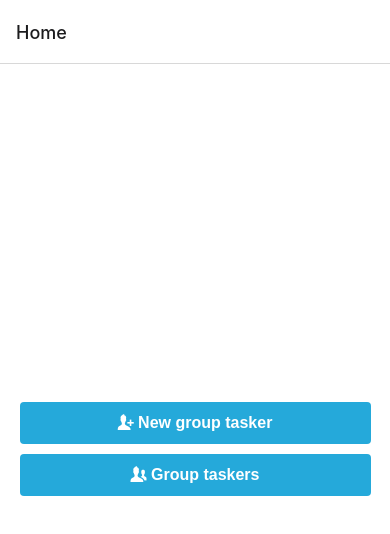
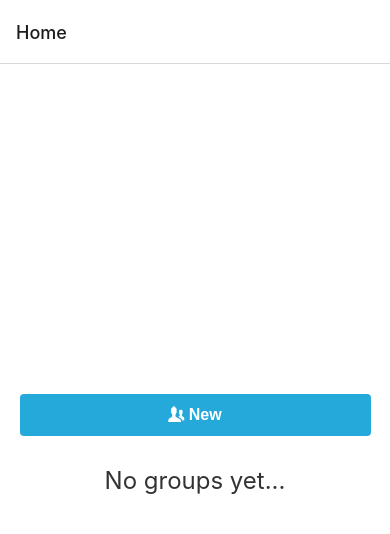
Before and after one commit to attepee/group-tasker, a React Native app in the folder src/: screen /Home in a window 390 px wide. Shown: the top 534 px of the page. Built offline with nearby package versions, Linux system fonts and the light colour scheme.

Commit message:
Restructure screens, store and fetch data

```diff
--- a/src/App.js
+++ b/src/App.js
@@ -3,8 +3,6 @@ import { NavigationContainer } from '@react-navigation/native';
 import { createNativeStackNavigator } from '@react-navigation/native-stack';
 
 import { HomeScreen } from './screens/HomeScreen'
-import { NewGroupTasker } from './screens/NewGroupTasker';
-import { GroupTaskers } from './screens/GroupTaskers';
 import { GroupTasker } from './screens/GroupTasker';
 
 const Stack = createNativeStackNavigator();
@@ -14,8 +12,6 @@ export default function App() {
     <NavigationContainer>
       <Stack.Navigator initialRouteName="Home">
         <Stack.Screen name='Home' component={HomeScreen} />
-        <Stack.Screen name='New group tasker' component={NewGroupTasker} />
-        <Stack.Screen name='Group taskers' component={GroupTaskers} />
         <Stack.Screen name='Group tasker' component={GroupTasker} />
       </Stack.Navigator>
     </NavigationContainer>
--- a/src/Styles.js
+++ b/src/Styles.js
@@ -1,6 +1,7 @@
 import { Dimensions, StyleSheet } from 'react-native';
 
 const width = Dimensions.get('window').width;
+const height = Dimensions.get('window').height;
 
 export const Styles = StyleSheet.create({
     // Root
@@ -125,5 +126,41 @@ export const Styles = StyleSheet.create({
         width: ((width < 768) ? '90%' : '30%'),
         alignItems: 'center',
         justifyContent: 'center',
-    }
+    },
+    // FlatList
+    FlatList: {
+        width: '100%',
+        maxHeight: height * 0.8
+    },
+    ItemContainer: {
+        width: '100%',
+        flexDirection: "row",
+        justifyContent: 'center',
+        marginBottom: 10,
+    },
+    ItemTitleContainer: {
+        width: '80%',
+        borderStyle: 'solid',
+        borderWidth: 2,
+        borderColor: '#333',
+        borderBottomLeftRadius: 5,
+        borderTopLeftRadius: 5,
+        padding: 10
+    },
+    ItemTitle: {
+        fontSize: 20,
+        fontWeight: 'bold',
+        color: '#333',
+        textAlign: 'center'
+    },
+    ItemButton: {
+        justifyContent: 'center',
+        alignItems: 'center',
+        width: '20%',
+        backgroundColor: '#333',
+        fontWeight: 'bold',
+        color: '#fff',
+        borderBottomRightRadius: 5,
+        borderTopRightRadius: 5
+    },
 });
--- /dev/null
+++ b/src/components/EmptyMsg.js
@@ -0,0 +1,10 @@
+import * as React from 'react';
+import { Text, View } from 'react-native';
+
+export function EmptyMsg(msg) {
+    return (
+        <View style={{justifyContent: 'center', alignItems: 'center', flex: 1}}>
+            <Text style={{color: '#333', fontSize: 24, textAlign: 'center', padding: 20}}>{msg}</Text>
+        </View>
+    );
+}
--- a/src/package.json
+++ b/src/package.json
@@ -10,6 +10,7 @@
     "eject": "expo eject"
   },
   "dependencies": {
+    "@react-native-async-storage/async-storage": "~1.15.0",
     "@react-navigation/native": "^6.0.10",
     "@react-navigation/native-stack": "^6.6.1",
     "expo": "~44.0.0",
@@ -19,7 +20,8 @@
     "react-native": "0.64.3",
     "react-native-safe-area-context": "3.3.2",
     "react-native-screens": "~3.10.1",
-    "react-native-web": "0.17.1"
+    "react-native-web": "0.17.1",
+    "uuid": "^8.3.2"
   },
   "devDependencies": {
     "@babel/core": "^7.12.9"
--- a/src/screens/GroupTasker.js
+++ b/src/screens/GroupTasker.js
@@ -134,7 +134,6 @@ export function GroupTasker({ navigation }) {
             >
                 <View style={Styles.ModalRoot}>
                     <View style={Styles.ModalContainer}>
-                        <Text style={Styles.InputHeader}>Draw groups and tasks</Text>
                         <Text style={Styles.InputHeader}>Group  size</Text>
                         <View style={Styles.NumberInputContainer}>
                             <Pressable
--- a/src/screens/GroupTaskers.js
+++ /dev/null
@@ -1,10 +0,0 @@
-import * as React from 'react';
-import { Text, View } from 'react-native';
-
-export function GroupTaskers({ navigation }) {
-    return (
-        <View style={{ flex: 1, alignItems: 'center', justifyContent: 'center' }}>
-            <Text>Group taskers</Text>
-        </View>
-    );
-}
--- a/src/screens/HomeScreen.js
+++ b/src/screens/HomeScreen.js
@@ -1,30 +1,121 @@
-import * as React from 'react';
-import { Pressable, Text, View } from 'react-native';
+import React, { useEffect, useState } from 'react';
+import { FlatList, Pressable, Modal, Text, TextInput, View } from 'react-native';
 import { Entypo } from '@expo/vector-icons';
+import AsyncStorage from '@react-native-async-storage/async-storage';
+import { v4 as uuidv4 } from 'uuid';
 
 import { Styles } from '../Styles';
+import { EmptyMsg } from '../components/EmptyMsg';
 
 export function HomeScreen({ navigation }) {
+    const [groups, setGroups] = useState([]);
+    const [groupTitle, setGroupTitle] = useState();
+    const [modalVisible, setModalVisible] = useState(false);
+
+    useEffect(() => {
+        getData();
+    },[]);
+
+    useEffect(() => {
+        storeData();
+    },[groups]);
+
+    const setGroup = () => {
+        setGroups([...groups, {id: uuidv4(), title: groupTitle}]);
+        storeData();
+        setModalVisible(!modalVisible);
+    };
+
+    const removeGroup = (id) => {
+        let array = groups.filter(item => item.id !== id);
+        setGroups(array);
+    }
+
+    const getData = async () => {
+        try {
+            const value = await AsyncStorage.getItem('@groups')
+            if(value !== null) setGroups(JSON.parse(value));
+        }
+        catch(e) {
+            console.log("Something went wrong while loading groups.");
+        }
+    }
+
+    const storeData = async () => {
+        try {
+            await AsyncStorage.setItem('@groups', JSON.stringify(groups));
+        }
+        catch (e) {
+            onsole.log("Something went wrong while saving the groups.");
+        }
+    }
+
     return (
         <View style={Styles.Root}>
             <View style={Styles.Container}>
                 <Pressable
                     style={[Styles.Button, Styles.ButtonVert, Styles.Continue]}
-                    onPress={() => navigation.navigate('New group tasker')}
+                    onPress={() => setModalVisible(!modalVisible)}
                 >
                     <Text style={Styles.ButtonText}>
-                        <Entypo name="add-user" size={16} color="white" /> New group tasker
+                        <Entypo name="users" size={16} color="white" /> New
                     </Text>
                 </Pressable>
-                <Pressable
-                    style={[Styles.Button, Styles.ButtonVert, Styles.Continue]}
-                    onPress={() => navigation.navigate('Group taskers')}
-                >
-                    <Text style={Styles.ButtonText}>
-                        <Entypo name="users" size={16} color="white" /> Group taskers
-                    </Text>
-                </Pressable>
+                {(groups.length < 1) ? EmptyMsg("No groups yet...") :
+                    <FlatList
+                        style={Styles.FlatList}
+                        data={groups}
+                        keyExtractor={(item, index) => index.toString()}
+                        renderItem={({ item }) =>
+                            <View style={Styles.ItemContainer}>
+                                <Pressable
+                                    style={Styles.ItemTitleContainer}
+                                    onPress={() => navigation.navigate("Group tasker")}>
+                                    <Text style={Styles.ItemTitle}>{item.title}</Text>
+                                </Pressable>
+                                <Pressable
+                                    style={Styles.ItemButton}
+                                    onPress={() => removeGroup(item.id)}>
+                                    <Entypo name="cross" size={20} color="white" />
+                                </Pressable>
+                            </View>
+                        }
+                    />
+                }
             </View>
+
+            <Modal
+                animationType="slide"
+                transparent={true}
+                visible={modalVisible}
+                onRequestClose={() => {
+                    setModalVisible(!modalVisible);
+                }}
+            >
+                <View style={Styles.ModalRoot}>
+                    <View style={Styles.ModalContainer}>
+                        <Text style={Styles.InputHeader}>Group Tasker title</Text>
+                        <TextInput
+                            style={[Styles.Input, Styles.TextInput]}
+                            placeholder="Enter title here"
+                            onChangeText={(text) => setGroupTitle(text)} />
+                        <View style={Styles.ButtonContainer}>
+                            <Pressable
+                                style={[Styles.Button, Styles.ButtonHor, Styles.Cancel]}
+                                onPress={() => setModalVisible(!modalVisible)}
+                            >
+                                <Text style={Styles.ButtonText}>Cancel</Text>
+                            </Pressable>
+                            <Pressable
+                                style={[Styles.Button, Styles.ButtonHor, Styles.Confirm]}
+                                onPress={() => setGroup()}
+                            >
+                                <Text style={Styles.ButtonText}>Save</Text>
+                            </Pressable>
+                        </View>
+                    </View>
+                </View>
+            </Modal>
         </View>
     );
 }
--- a/src/screens/NewGroupTasker.js
+++ /dev/null
@@ -1,29 +0,0 @@
-import React, { useState } from 'react';
-import { Pressable, Text, TextInput,View } from 'react-native';
-
-import { Styles } from '../Styles';
-
-export function NewGroupTasker({ navigation }) {
-    return (
-        <View style={Styles.Root}>
-            <View style={Styles.Container}>
-                <Text style={Styles.InputHeader}>Title</Text>
-                <TextInput style={[Styles.Input, Styles.TextInput]} />
-                <View style={Styles.ButtonContainer}>
-                    <Pressable
-                        style={[Styles.Button, Styles.ButtonHor, Styles.Cancel]}
-                        onPress={() => navigation.navigate('Home')}
-                    >
-                        <Text style={Styles.ButtonText}>Cancel</Text>
-                    </Pressable>
-                    <Pressable
-                        style={[Styles.Button, Styles.ButtonHor, Styles.Confirm]}
-                        onPress={() => navigation.navigate('Group tasker')}
-                    >
-                        <Text style={Styles.ButtonText}>Save</Text>
-                    </Pressable>
-                </View>
-            </View>
-        </View>
-    );
-}
```
Also changed, not shown: 2 other files (tests, documents, lock files or other folders).
